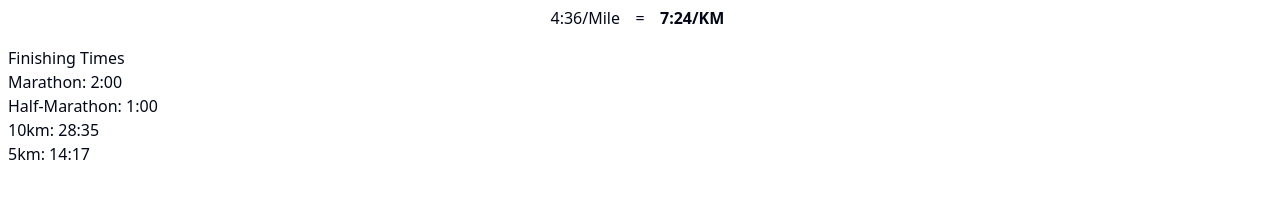
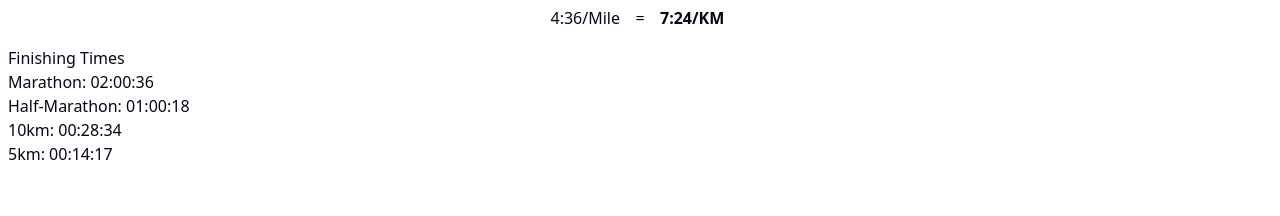
Before and after one commit to chrisp986/lauf_page, a SvelteKit app: page / in a window 1280 px wide. Shown: the part 216-432 px from the top of the page. Built offline with nearby package versions, Linux system fonts and the light colour scheme.

Commit message:
Added race calculator

```diff
--- a/package.json
+++ b/package.json
@@ -13,10 +13,13 @@
 		"@sveltejs/adapter-auto": "^3.0.0",
 		"@sveltejs/kit": "^2.0.0",
 		"@sveltejs/vite-plugin-svelte": "^3.0.0",
+		"@types/jest": "^29.5.12",
 		"autoprefixer": "^10.4.20",
+		"jest": "^29.7.0",
 		"svelte": "^5.0.0-next.222",
 		"svelte-check": "^3.6.0",
 		"tailwindcss": "^3.4.9",
+		"ts-jest": "^29.2.4",
 		"typescript": "^5.0.0",
 		"vite": "^5.0.3"
 	},
--- /dev/null
+++ b/src/lib/components/raceCalculator.svelte
@@ -0,0 +1,43 @@
+<script lang="ts">
+    type RaceDistance = "marathon" | "half-marathon" | "10k" | "5k";
+
+    function calculateFinishTime(
+        paceMinutes: number,
+        paceSeconds: number,
+        raceDistance: RaceDistance,
+        isMinutesPerMile: boolean = false,
+    ): string {
+        // Convert pace to total seconds
+        const paceInSeconds = paceMinutes * 60 + paceSeconds;
+
+        // Define distances in kilometers
+        const distances: { [key in RaceDistance]: number } = {
+            marathon: 42.195,
+            "half-marathon": 21.0975,
+            "10k": 10,
+            "5k": 5,
+        };
+
+        // Get the distance in km for the selected race
+        const distanceKm = distances[raceDistance];
+
+        // Calculate total seconds for the given distance
+        let totalSeconds: number;
+        if (isMinutesPerMile) {
+            // If pace is in minutes per mile, convert to km pace
+            const kmPace = paceInSeconds / 1.60934;
+            totalSeconds = kmPace * distanceKm;
+        } else {
+            // Pace is already in minutes per km
+            totalSeconds = paceInSeconds * distanceKm;
+        }
+
+        // Convert total seconds to hours, minutes, and seconds
+        const hours = Math.floor(totalSeconds / 3600);
+        const minutes = Math.floor((totalSeconds % 3600) / 60);
+        const seconds = Math.floor(totalSeconds % 60);
+
+        // Format the result as a string
+        return `${hours.toString().padStart(2, "0")}:${minutes.toString().padStart(2, "0")}:${seconds.toString().padStart(2, "0")}`;
+    }
+</script>
--- a/src/routes/+page.svelte
+++ b/src/routes/+page.svelte
@@ -19,57 +19,46 @@
     for (let i = start; i <= end; i++) yield i;
   }
 
-  function paceToRaceTime(
+  type RaceDistance = "marathon" | "half-marathon" | "10k" | "5k";
+
+  function calculateFinishTime(
     paceMinutes: number,
     paceSeconds: number,
-    toggleMilesAndKM: boolean,
-    distance: number,
-  ) {
-    const distMarathon: number = 42.195;
-    const distHalfMarathon: number = 21.0975;
-    const dist10km: number = 10;
-    const dist5km: number = 5;
+    raceDistance: RaceDistance,
+    isMinutesPerMile: boolean = false,
+  ): string {
+    // Convert pace to total seconds
+    const paceInSeconds = paceMinutes * 60 + paceSeconds;
 
-    let dist = distance;
+    // Define distances in kilometers
+    const distances: { [key in RaceDistance]: number } = {
+      marathon: 42.195,
+      "half-marathon": 21.0975,
+      "10k": 10,
+      "5k": 5,
+    };
 
-    if (distance == 42) {
-      dist = distMarathon;
-    } else if (distance == 21) {
-      dist = distHalfMarathon;
-    } else if (distance == 10) {
-      dist = dist10km;
-    } else if (distance == 5) {
-      dist = dist5km;
+    // Get the distance in km for the selected race
+    const distanceKm = distances[raceDistance];
+
+    // Calculate total seconds for the given distance
+    let totalSeconds: number;
+    if (isMinutesPerMile) {
+      // If pace is in minutes per mile, convert to km pace
+      const kmPace = paceInSeconds / 1.60934;
+      totalSeconds = kmPace * distanceKm;
+    } else {
+      // Pace is already in minutes per km
+      totalSeconds = paceInSeconds * distanceKm;
     }
 
-    let minutesDist: number = 0;
+    // Convert total seconds to hours, minutes, and seconds
+    const hours = Math.floor(totalSeconds / 3600);
+    const minutes = Math.floor((totalSeconds % 3600) / 60);
+    const seconds = Math.floor(totalSeconds % 60);
 
-    const secondsToDecimal: number = paceSecondsToDecimal(paceSeconds);
-    const timeInDecimal: number = paceMinutes + secondsToDecimal;
-
-    if (toggleMilesAndKM) {
-      minutesDist = timeInDecimal * (distance / 1.609344);
-    } else {
-      minutesDist = timeInDecimal * distance;
-    }
-
-    const decimalToSeconds: number = (minutesDist % 1) * 0.6;
-
-    let raceTime = Math.floor(minutesDist) + decimalToSeconds;
-    let raceTimeInHours: number = raceTime;
-
-    if (raceTime > 60) {
-      console.log("rt", raceTime);
-      raceTimeInHours = raceTime / 60;
-    }
-
-    const total = raceTimeInHours.toFixed(2);
-
-    return total.replace(".", ":");
-  }
-
-  function paceSecondsToDecimal(seconds: number) {
-    return seconds / 60;
+    // Format the result as a string
+    return `${hours.toString().padStart(2, "0")}:${minutes.toString().padStart(2, "0")}:${seconds.toString().padStart(2, "0")}`;
   }
 
   // let redditData: Writable<RedditTopResponse>;
@@ -138,18 +127,33 @@
 <h3>Finishing Times</h3>
 <div class="grid grid-cols-1">
   <p>
-    Marathon: {paceToRaceTime(paceMinutes, paceSeconds, toggleMilesAndKM, 42)}
+    Marathon: {calculateFinishTime(
+      paceMinutes,
+      paceSeconds,
+      "marathon",
+      toggleMilesAndKM,
+    )}
   </p>
   <p>
-    Half-Marathon: {paceToRaceTime(
+    Half-Marathon: {calculateFinishTime(
       paceMinutes,
       paceSeconds,
+      "half-marathon",
       toggleMilesAndKM,
-      21,
     )}
   </p>
-  <p>10km: {paceToRaceTime(paceMinutes, paceSeconds, toggleMilesAndKM, 10)}</p>
-  <p>5km: {paceToRaceTime(paceMinutes, paceSeconds, toggleMilesAndKM, 5)}</p>
+  <!-- <p>10km: {paceToRaceTime(paceMinutes, paceSeconds, toggleMilesAndKM, 10)}</p> -->
+  <p>
+    10km: {calculateFinishTime(
+      paceMinutes,
+      paceSeconds,
+      "10k",
+      toggleMilesAndKM,
+    )}
+  </p>
+  <p>
+    5km: {calculateFinishTime(paceMinutes, paceSeconds, "5k", toggleMilesAndKM)}
+  </p>
 </div>
 
 <!-- {#if $redditData}
```
Also changed, not shown: 2 other files (tests, documents, lock files or other folders).
